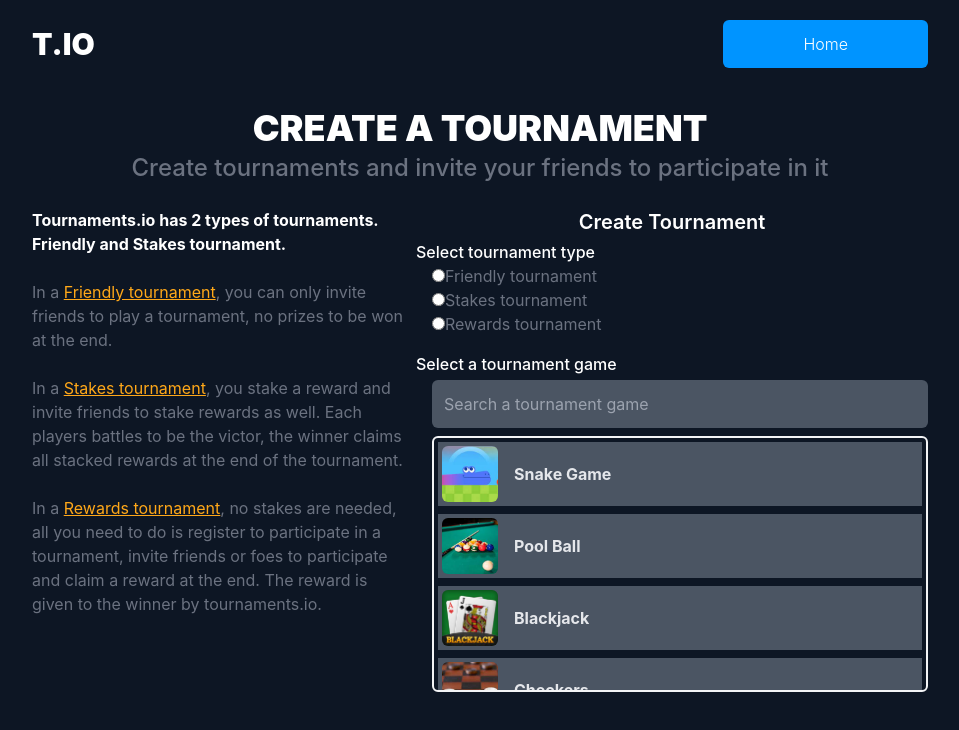
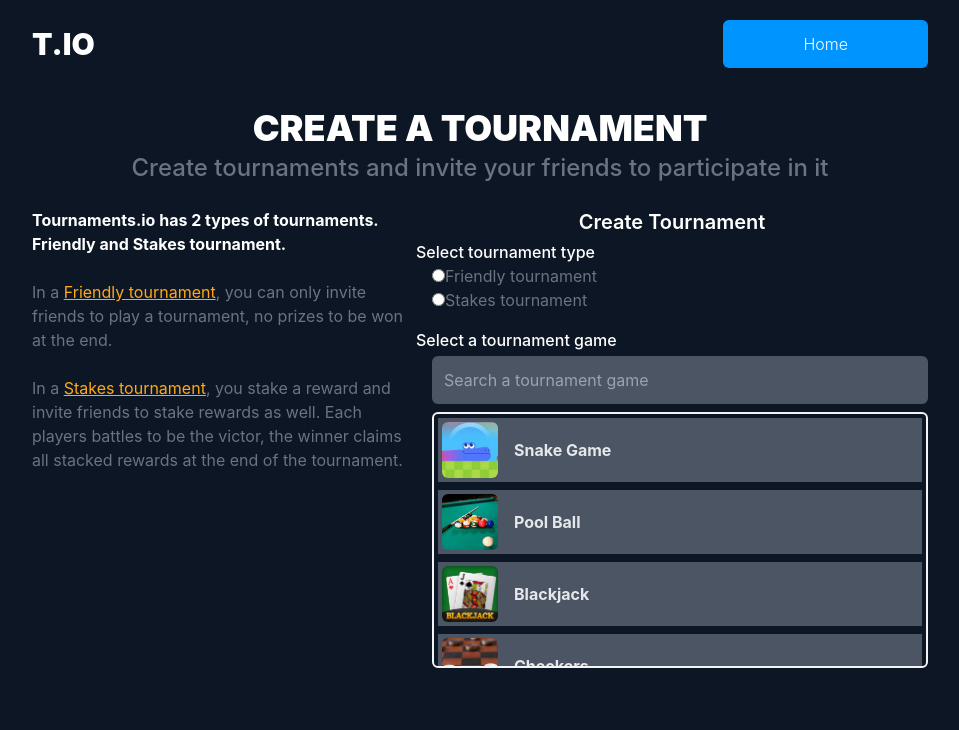
Before and after one commit to codedcontent/tournaments-io-web-app, a React (Vite) app: page /tournaments in a window 1280 px wide. Shown: the top 730 px of the page, without its empty margins (160-1119 px from the left). Built offline with nearby package versions, Linux system fonts and the light colour scheme.

Commit message:
fixed react router issue

```diff
--- a/src/pages/Tournament.jsx
+++ b/src/pages/Tournament.jsx
@@ -253,18 +253,6 @@ const Tournament = () => {
               Each players battles to be the victor, the winner claims all
               stacked rewards at the end of the tournament.
             </p>
-
-            {/* Rewards */}
-            <p className="text-gray-500 text-base">
-              In a{" "}
-              <span className="text-secondary underline">
-                Rewards tournament
-              </span>
-              , no stakes are needed, all you need to do is register to
-              participate in a tournament, invite friends or foes to participate
-              and claim a reward at the end. The reward is given to the winner
-              by tournaments.io.
-            </p>
           </div>
 
           {/* Create a tournament */}
@@ -308,22 +296,6 @@ const Tournament = () => {
                       Stakes tournament
                     </label>
                   </div>
-
-                  {/* Rewards tournament */}
-                  <div className="block">
-                    <input
-                      type="radio"
-                      name="tournamentType"
-                      id="Rewards tournament"
-                    />
-
-                    <label
-                      htmlFor="Rewards tournament"
-                      className="text-gray-500"
-                    >
-                      Rewards tournament
-                    </label>
-                  </div>
                 </div>
               </form>
             </div>
```
